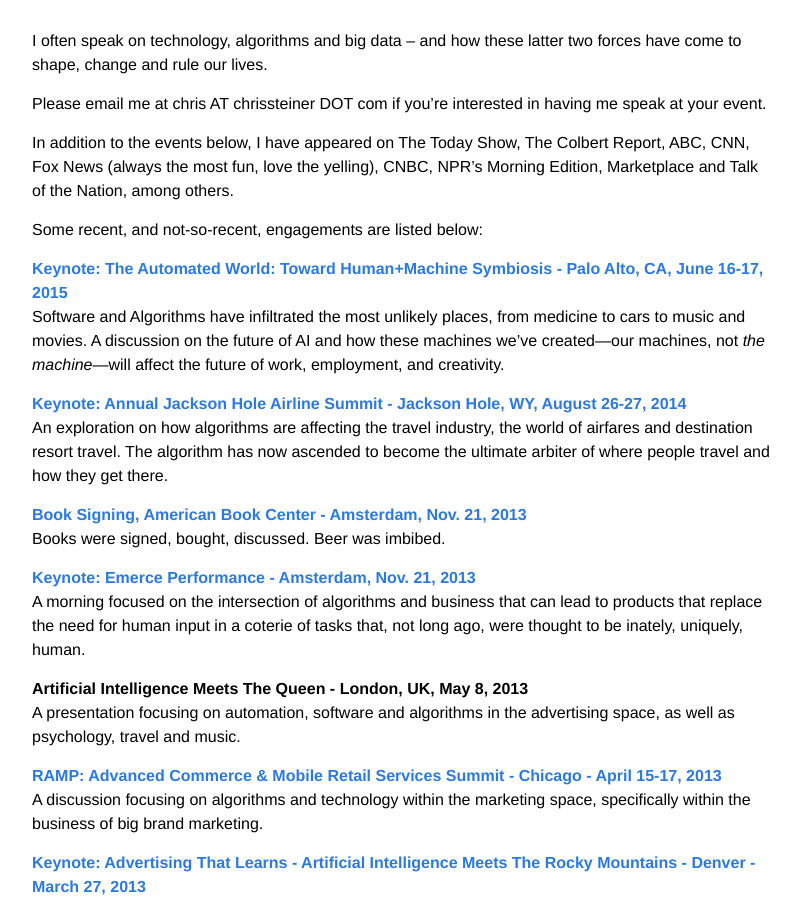
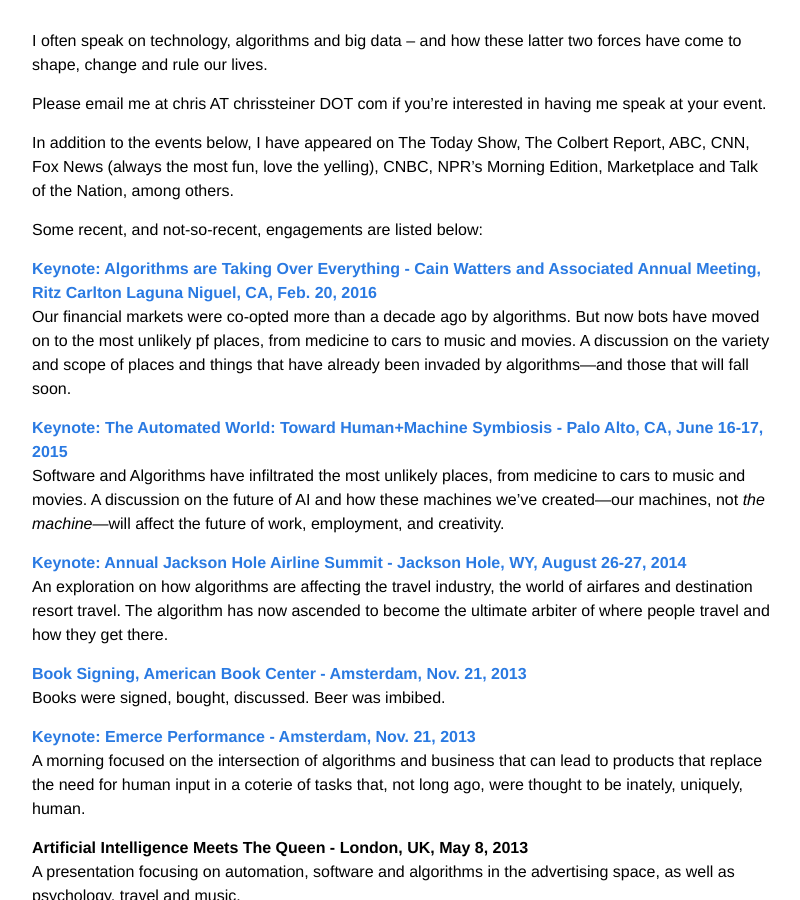
Before and after one commit to cpsteine/cpsteine.github.io, a Jekyll site: the page built from speaking.md, in a window 1280 px wide and 900 px high, scrolled down 458 px. Shown: the whole window, without its empty margins (238-1038 px from the left). Built offline with Jekyll 4.4.1, drawn with Linux system fonts in a browser that asks for light colours.

Commit message:
adding ritz-carlton speaking event

```diff
--- a/speaking.md
+++ b/speaking.md
@@ -13,6 +13,9 @@
 In addition to the events below, I have appeared on The Today Show, The Colbert Report, ABC, CNN, Fox News (always the most fun, love the yelling), CNBC, NPR's Morning Edition, Marketplace and Talk of the Nation, among others.
 
 Some recent, and not-so-recent, engagements are listed below:
+
+[**Keynote: Algorithms are Taking Over Everything - Cain Watters and Associated Annual Meeting, Ritz Carlton Laguna Niguel, CA, Feb. 20, 2016**](http://www.cainwatters.com/event/cwa-annual-meeting-2/)<br>
+Our financial markets were co-opted more than a decade ago by algorithms. But now bots have moved on to the most unlikely pf places, from medicine to cars to music and movies. A discussion on the variety and scope of places and things that have already been invaded by algorithms—and those that will fall soon.
 
 [**Keynote: The Automated World: Toward Human+Machine Symbiosis - Palo Alto, CA, June 16-17, 2015**](http://www.iftf.org/future-now/article-detail/explore-the-automated-world-human-machine-symbiosis-on-june-16-17/)<br>
 Software and Algorithms have infiltrated the most unlikely places, from medicine to cars to music and movies. A discussion on the future of AI and how these machines we've created—our machines, not *the machine*—will affect the future of work, employment, and creativity.
```
